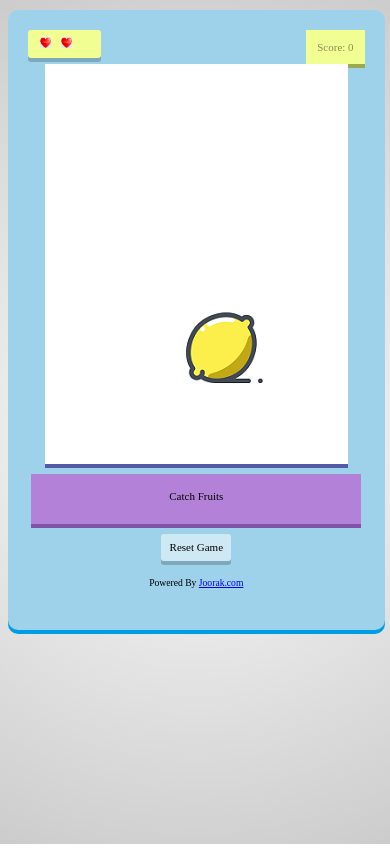
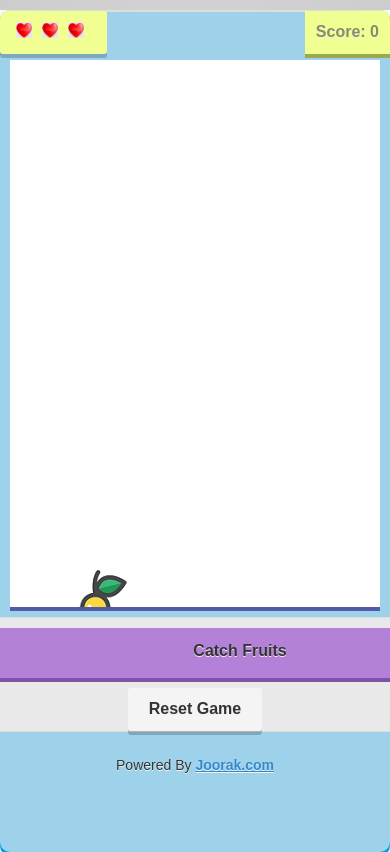
Before and after one commit to Joorak/Fruitjoor, a plain HTML site: page index.html in a window 390 px wide. Both pictures are taken after a click on the element "Start Game". Drawn offline with Linux system fonts and the light colour scheme.

Commit message:
use jquery mobile version...

```diff
--- a/app.css
+++ b/app.css
@@ -14,11 +14,11 @@ html{
     }
   }
 #container{
-    height: 600px;
-    width: 90%;
+    height: 100%;
+    width: 50%;
     background-color: #9DD2EA;
     margin: 10px auto 0px auto;
-    padding: 20px 20px 0px 20px;
+    /* padding: 20px 20px 0px 20px; */
     border-radius: 10px;
     box-shadow: 0px 4px 0px 0px #009de4;
     -moz-box-shadow: 0px 4px 0px 0px #009de4;
@@ -26,7 +26,11 @@ html{
 /*        box-shadow: [horizontal offset] [vertical offset] [blur radius] [optional spread radius] [color]*/
     position: relative;
 }
-
+@media (max-width: 575px) {
+    #container {
+        width: 100%;
+    }
+  }
 #score{
     background-color: #F1FF92;
     color: #888E5F;
@@ -58,9 +62,9 @@ html{
 }
 
 #fruitsContainer{
-    width: 90%;
-    height: 400px;
-    margin: 3rem auto 10px auto;
+    /* width: 100%; */
+    height: 65%;
+    margin: 3rem 10px 10px 10px;
     background-color: white;
     box-shadow: 0px 4px #535aa8;
     -moz-box-shadow: 0px 4px #535aa8;
@@ -71,6 +75,7 @@ html{
     color: black;
     position: relative;
     overflow: hidden;
+    padding: 0 !important;
 }
 
 #instruction{
@@ -92,8 +97,8 @@ html{
 }
 
 .box{
-    width: 6rem;
-    height: 5.667rem;
+    /* width: 6rem; */
+    /* height: 5.667rem; */
     background-color: white;
     float: left;
     margin-right: 2.5rem;
@@ -133,7 +138,7 @@ html{
 }
 
 #startreset{
-    width: 5rem;
+    width: 7rem;
     padding: 0.667rem;
     background-color: rgba(255,255,255,0.5);
     margin: 0 auto;
@@ -173,8 +178,8 @@ html{
 }
 
 #gameOver{
-    height: 70%;
-    width: 90%;
+    /* height: 70%; */
+    width: 80%;
     background: linear-gradient(#F3CA6B, #F3706C);
     background: -webkit-linear-gradient(#F3CA6B, #F3706C);
     background: -o-linear-gradient(#F3CA6B, #F3706C);
@@ -183,7 +188,8 @@ html{
     font-size: 2rem;
     text-align: center;
     text-transform: uppercase;
-    margin: 3rem auto;
+    margin: 2rem auto;
+    padding: 1rem;
     /* top: 11.334rem;
     left: 10rem; */
     z-index: 2;
--- a/app.js
+++ b/app.js
@@ -96,7 +96,10 @@ function startAction(){
                 //generate a fruit
                 $("#fruit1").show();
                 chooseFruit(); //choose a random fruit
-                $("#fruit1").css({'left' : Math.round($("#fruitsContainer").width()*Math.random()), 'top' : -50}); //random position
+                var left = Math.round($("#fruitsContainer").width()*Math.random());
+                if(left < 50 || left > $("#fruitsContainer").width() - 50)
+                    left = Math.round($("#fruitsContainer").width()/2)
+                $("#fruit1").css({'left' : left, 'top' : -50}); //random position
 
                 //generate a random step
                 step = 1+ Math.round(5*Math.random()); // change step
--- a/index.html
+++ b/index.html
@@ -4,13 +4,13 @@
     <head>
         <title>Fruits Game</title>
         <meta charset="utf-8">
-        <meta name="keywords" content="ژورک، ژورک رضاپور، علی اکبر رضاپور، رضاپور، توسعه نرم‌افزار، توسعه اپلیکیشن، توسعه دیتابیس، توسعه وبسایت، توسعه وب اپلیکیشن، مدیر پروژه، مدیر فناوری، مدیر ارشد سیستم، مدیر طرح و برنامه، مدیر دیتابیس، معمار نرم‌افزار، معمار سیستم">
-		<meta name="description" content="بازی فروتجور">
+        <meta name="keywords" content="ژورک، ژورک رضاپور، علی اکبر رضاپور، رضاپور، ژورک رضاپور؛ مشاور فناوری، ژورک رضاپور؛ مشاور طراحی سیستم، ژورک رضاپور؛ معمار ارشد فناوری اطلاعات، توسعه نرم‌افزار، توسعه اپلیکیشن، توسعه دیتابیس، توسعه وبسایت، توسعه وب اپلیکیشن، ژورک رضاپور؛ مدیر پروژه فناوری اطلاعات، مدیر فناوری، مدیر ارشد سیستم، مدیر طرح و برنامه، ژورک رضاپور؛ مدیر ارشد دیتابیس، ژورک رضاپور؛ معمار نرم‌افزار، ژورک رضاپور؛ معمار سیستم">
+		<meta name="description" content="سایت ژورک رضاپور">
 		<meta name="author" content="علی‌اکبر رضاپور">
         <meta name="viewport" content="width=device-width, initial-scale=1, user-scalable=yes">
         <link rel="stylesheet" href="app.css">
-        <link rel="stylesheet" href="jquery-ui.css">
-        <!-- <link rel="stylesheet" href="https://ajax.googleapis.com/ajax/libs/jquerymobile/1.4.5/jquery.mobile.min.css"> -->
+        <!-- <link rel="stylesheet" href="jquery-ui.css"> -->
+        <link rel="stylesheet" href="jquery.mobile.min.css">
         <link rel="icon" href="favicon.ico" />
         <link href="manifest.webmanifest" rel="manifest" />
         <link rel="apple-touch-icon" sizes="512x512" href="icon-512.png" />
@@ -55,8 +55,8 @@
             <source src="audio/slicefruit.ogg"></source>
         </audio>
         <script src="jquery.min.js"></script>
-        <script src="jquery-ui.min.js"></script>
-        <!-- <script src="https://ajax.googleapis.com/ajax/libs/jquerymobile/1.4.5/jquery.mobile.min.js"></script> -->
+        <!-- <script src="jquery-ui.min.js"></script> -->
+        <script src="jquery.mobile.min.js"></script>
         <script src="app.js"></script>
         <!-- <script>navigator.serviceWorker.register('service-worker.js');</script> -->
         <script>
```
